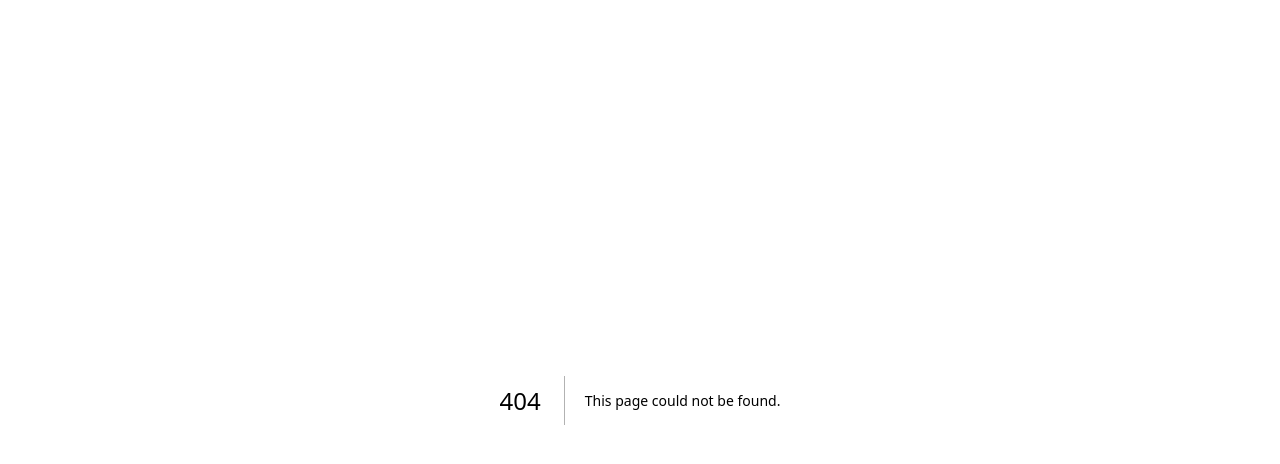
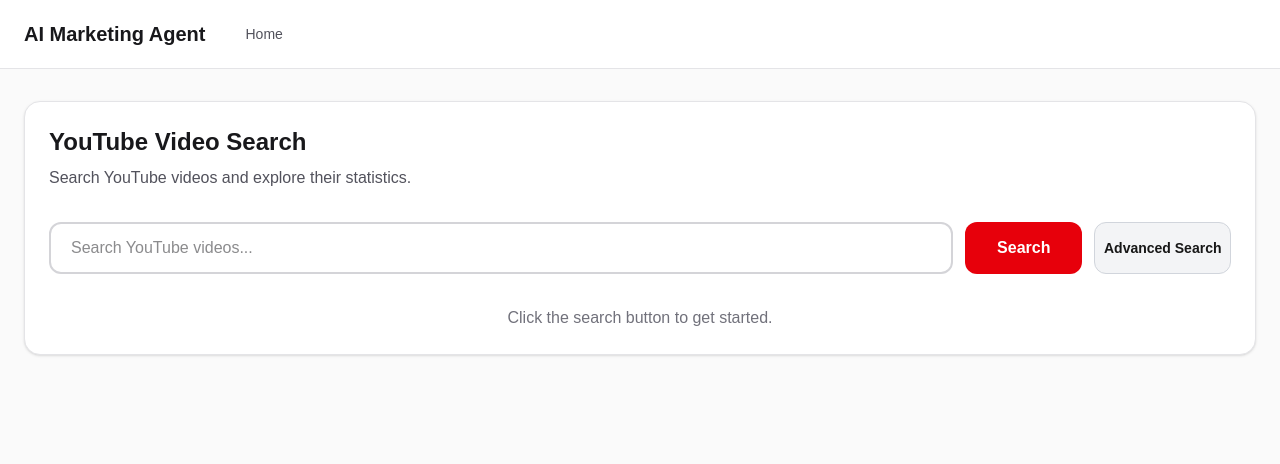
Before and after one commit to Juliusshipton/reel-analyzer, a Next.js app: page /dashboard/youtube-search in a window 1280 px wide. Before the commit this address had no page. Shown: the top 464 px of the page. Built offline with nearby package versions, Linux system fonts and the light colour scheme.

Commit message:
Add YouTube Search Page Section

```diff
--- /dev/null
+++ b/src/app/dashboard/youtube-search/page.tsx
@@ -0,0 +1,5 @@
+import { YouTubeSearch } from "@/components/dashboard/YouTube"
+
+export default function YouTubeSearchPage() {
+    return <YouTubeSearch />;
+}
```
